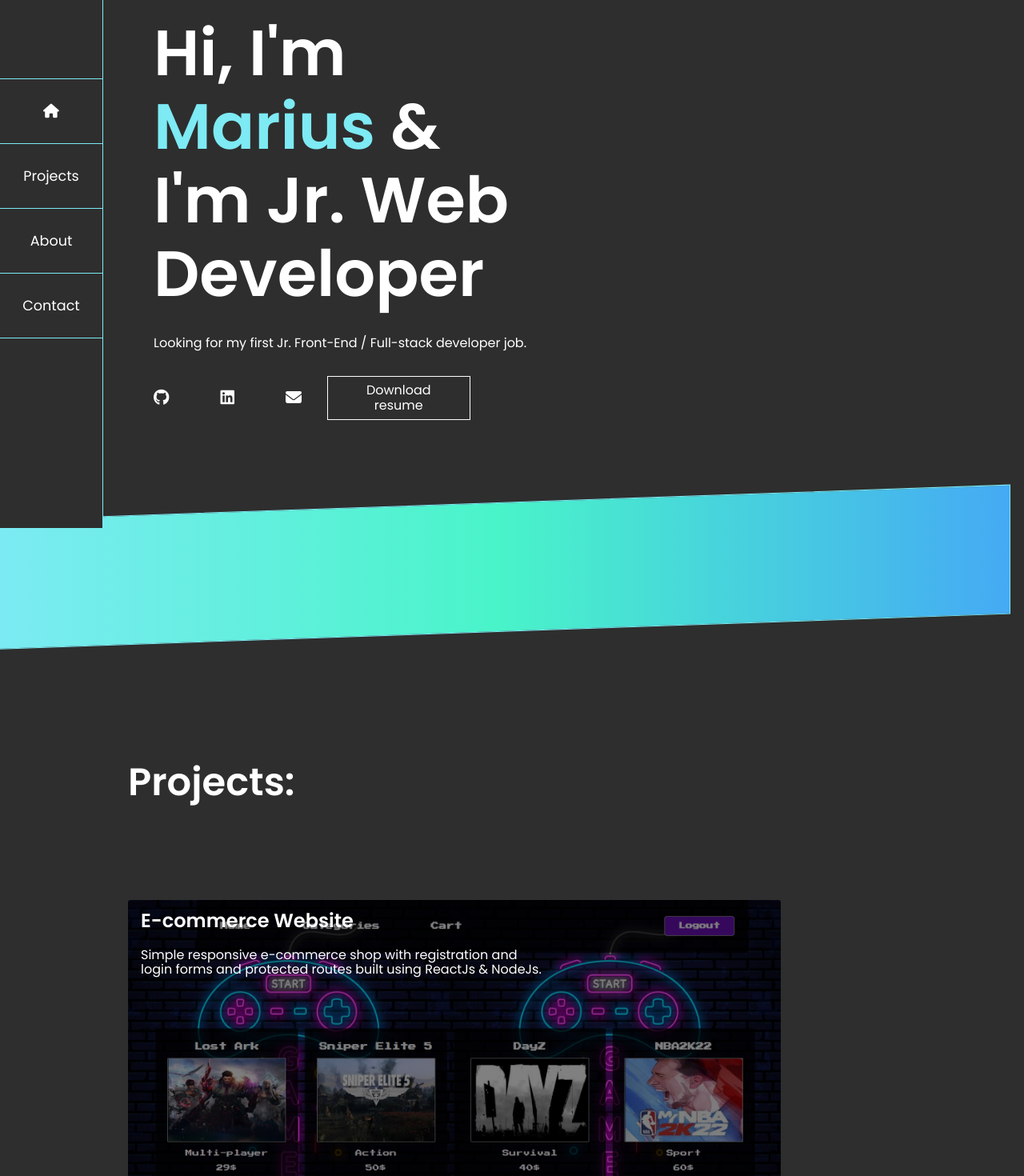
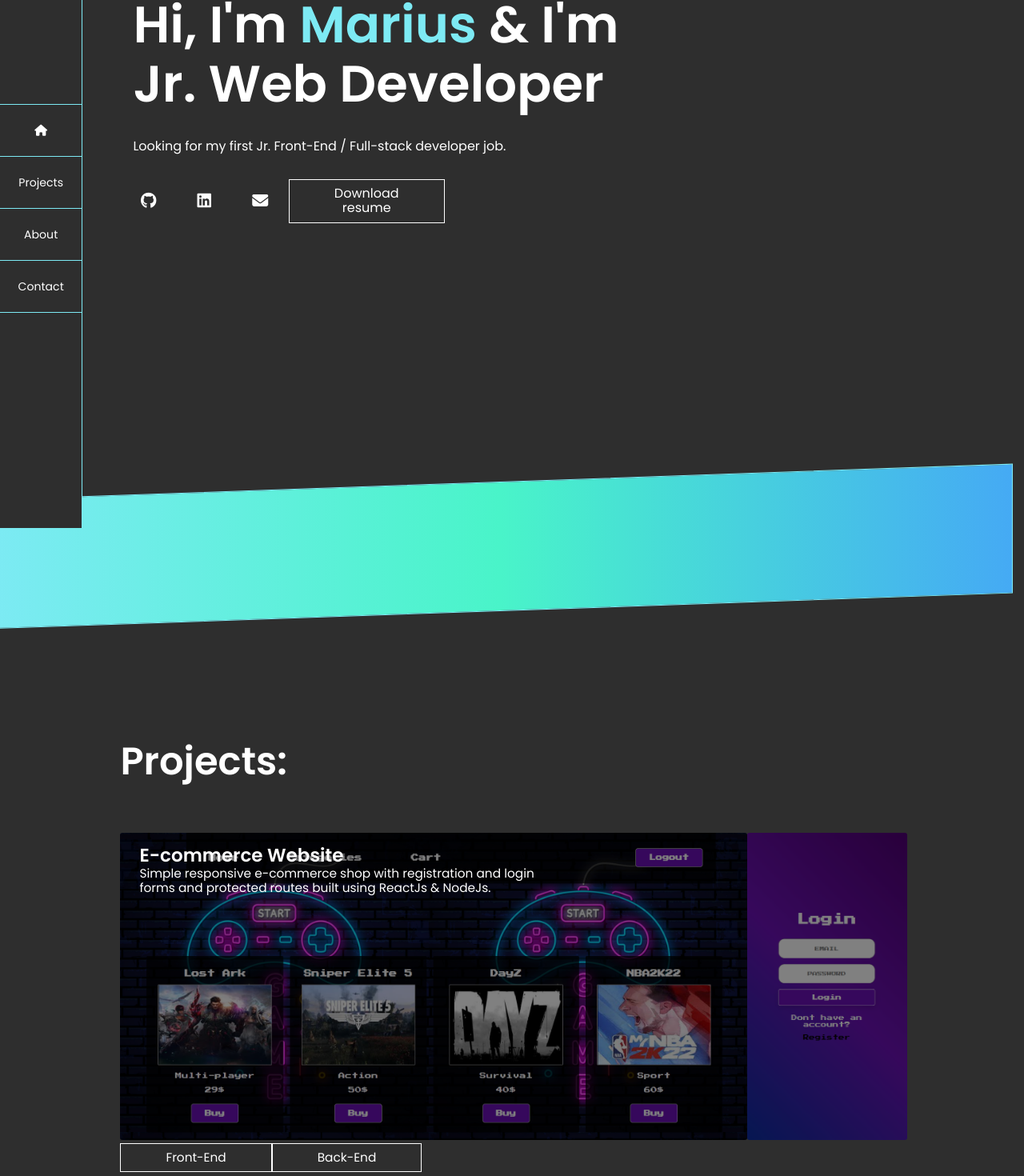
Before and after one commit to mariusGood/portfolio, a React (Create React App) app: page / in a window 1280 px wide. Shown: the part 140-1610 px from the top of the page at 80% size. Built offline with nearby package versions, Linux system fonts and the light colour scheme.

Commit message:
modifyed styles

```diff
--- a/src/App.css
+++ b/src/App.css
@@ -3,5 +3,5 @@
   background-color: #2e2e2e;
   font-family: 'Poppins', sans-serif;
   margin: 0;
-  padding: 8rem;
+  padding: 8vw;
 }
--- a/src/components/About/About.jsx
+++ b/src/components/About/About.jsx
@@ -8,7 +8,7 @@ const About = () => {
     <S.About id='about'>
       <div>
         <p>
-          just finished
+          just finished{' '}
           <a href='https://codeacademy.lt/' target='_blank' rel='noreferrer'>
             codeacademy
           </a>{' '}
--- a/src/components/About/About.style.js
+++ b/src/components/About/About.style.js
@@ -1,26 +1,29 @@
 import styled from 'styled-components';
 
 export const About = styled.section`
-  font-size: 1.5rem;
+  display: flex;
+  justify-content: center;
+  align-items: center;
+  font-size: 1.75vw;
   text-transform: uppercase;
   text-align: center;
   height: 100vh;
-  width: 90%;
+  margin-bottom: 10vw;
+
+  ul {
+    padding: 2.5vw;
+  }
 
   ul.first-list {
     display: flex;
     background-color: #ffffff;
     justify-content: space-between;
-    padding: 2rem;
-    margin-left: 3rem;
   }
 
   ul.second-list {
     display: flex;
     background-color: #ffffff;
     justify-content: space-evenly;
-    padding: 2rem;
-    margin-left: 3rem;
   }
 
   li {
@@ -28,8 +31,8 @@ export const About = styled.section`
   }
 
   img {
-    height: 5rem;
-    width: 6rem;
+    height: 6vw;
+    width: 6vw;
   }
 
   a {
--- a/src/components/Banner/Banner.style.js
+++ b/src/components/Banner/Banner.style.js
@@ -11,10 +11,10 @@ export const Banner = styled.div`
   );
   background: linear-gradient(to right, #7deaf4 0%, #49f4c9 50%, #45aaf4 100%);
   border: 1px solid #7deaf4;
-  height: 10rem;
-  margin-bottom: 10rem;
+  height: 20vh;
+  margin-bottom: 20vh;
   position: relative;
-  right: 9.2rem;
+  right: 9.25vw;
   transform: ${(props) =>
     props.deg === 'diagonal' ? 'skewy(-2deg)' : 'skewy(2deg)'};
   width: 100vw;
--- a/src/components/Button/Button.style.js
+++ b/src/components/Button/Button.style.js
@@ -5,7 +5,7 @@ export const Button = styled.button`
   border: 1px solid #ffffff;
   color: #ffffff;
   cursor: pointer;
-  padding: 0.5rem 3rem;
+  padding: 1vh 7vh;
 
   &:hover {
     color: #2e2e2e;
--- a/src/components/ContactForm/ContactForm.style.js
+++ b/src/components/ContactForm/ContactForm.style.js
@@ -1,33 +1,34 @@
 import styled from 'styled-components';
 
 export const Form = styled.section`
-  height: 80vh;
+  height: 100vh;
+  font-size: 1.25vw;
 
   h1 {
-    font-size: 3rem;
+    font-size: 7vh;
     margin: 0;
     text-align: center;
   }
   form {
     display: flex;
     flex-direction: column;
-    background: #2e2e2e;
     margin: 0 auto;
-    width: 50%;
+    width: 50vw;
   }
   label {
-    padding: 0.5rem 0;
+    padding: 1vh 0;
   }
   input,
   textarea {
+    background: #ffffff50;
+    border-radius: 5px;
+    border: 1px solid #7deaf4;
     color: #ffffff;
-    padding: 1rem;
-    background: #7e7e7e;
-    border: 1px solid #7deaf4;
-    border-radius: 5px;
+    cursor: default;
+    padding: 1.5vh;
   }
 
   button {
-    padding: 1rem;
+    padding: 2vh;
   }
 `;
--- a/src/components/Hero/Hero.styles.js
+++ b/src/components/Hero/Hero.styles.js
@@ -5,21 +5,27 @@ export const Hero = styled.section`
   align-items: flex-start;
   color: inherit;
   height: 80vh;
-  width: 60%;
+  width: 60vw;
+  font-size: 1.25vw;
+
+  @media screen and (max-width: 1000px) {
+    height: 60vh;
+  }
 
   ul {
     display: flex;
-    padding: 0;
-    width: 10rem;
+    align-items: center;
+    padding: 0 1rem;
+    width: 20vh;
   }
 
   li {
     list-style: none;
-    padding: 1rem 2rem;
+    padding: 0.5vw 2vw;
 
     a {
       color: inherit;
-      font-size: 1.25rem;
+      font-size: 2.5vh;
       text-decoration: none;
 
       :hover {
@@ -33,7 +39,7 @@ export const Hero = styled.section`
     padding: 2rem;
 
     h1 {
-      font-size: 5rem;
+      font-size: 5vw;
       font-weight: 600;
       margin: 0;
       padding: 0 2rem;
--- a/src/components/Menu/Menu.jsx
+++ b/src/components/Menu/Menu.jsx
@@ -14,7 +14,7 @@ const Menu = () => {
           duration={500}
           offset={-130}
           delay={200}
-          ignoreCancelEvents={false}
+          ignoreCancelEvents={true}
           onClick={scroll.scrollTo('home')}
         >
           <i className='fa-solid fa-house'></i>
@@ -26,7 +26,7 @@ const Menu = () => {
           duration={500}
           delay={200}
           offset={-50}
-          ignoreCancelEvents={false}
+          ignoreCancelEvents={true}
           onClick={scroll.scrollTo('projects')}
         >
           Projects
@@ -37,7 +37,6 @@ const Menu = () => {
           smooth={true}
           duration={500}
           delay={200}
-          offset={-100}
           ignoreCancelEvents={false}
           onClick={scroll.scrollTo('about')}
         >
@@ -50,7 +49,7 @@ const Menu = () => {
           duration={500}
           delay={200}
           offset={-100}
-          ignoreCancelEvents={false}
+          ignoreCancelEvents={true}
           onClick={scroll.scrollTo('contact')}
         >
           Contact
--- a/src/components/Menu/Menu.styles.js
+++ b/src/components/Menu/Menu.styles.js
@@ -13,7 +13,7 @@ export const Menu = styled.menu`
   position: fixed;
   left: 0;
   top: 0;
-  width: 8rem;
+  width: 8vw;
   z-index: 10;
 `;
 
@@ -29,19 +29,23 @@ export const Links = styled(Link)`
   border-bottom: 1px solid #7deaf4;
   color: #ffffff;
   cursor: pointer;
-  font-size: 1.1rem;
-  line-height: 5rem;
+  font-size: 1.1vw;
+  line-height: 5vw;
   text-align: center;
   text-decoration: none;
   width: 100%;
 
   :hover {
     color: #7deaf4;
-    font-size: 1.25rem;
+    font-size: 1.3vw;
     transition: ease 0.5s;
   }
 
   :focus {
     color: #7deaf4;
   }
+
+  @media screen and (min-width: 2000px) {
+    line-height: 8rem;
+  }
 `;
--- a/src/components/Projects/Projects.styles.js
+++ b/src/components/Projects/Projects.styles.js
@@ -4,11 +4,12 @@ export const Projects = styled.div`
   display: flex;
   flex-direction: column;
   width: 80vw;
+  font-size: 1.2vw;
 
   div.text {
     position: relative;
-    top: 7rem;
-    left: 1rem;
+    top: 6vw;
+    left: 3vh;
     width: 50%;
     z-index: 5;
   }
@@ -16,8 +17,7 @@ export const Projects = styled.div`
   img {
     border-radius: 3px;
     filter: brightness(50%);
-    height: 25rem;
-    width: auto;
+    height: 30vw;
 
     &:hover {
       filter: brightness(80%);
@@ -36,4 +36,9 @@ export const Projects = styled.div`
   div.flex {
     display: flex;
   }
+
+  p,
+  h2 {
+    margin: 0;
+  }
 `;
--- a/src/components/ProjectsList/ProjectsList.style.js
+++ b/src/components/ProjectsList/ProjectsList.style.js
@@ -3,12 +3,12 @@ import styled from 'styled-components';
 export const ProjectList = styled.section`
   display: flex;
   flex-direction: column;
-  margin-bottom: 10rem;
-  padding: 0 2rem;
+  margin-bottom: 20vh;
+  padding: 0 6vh;
 
   h1 {
     color: inherit;
-    font-size: 3rem;
+    font-size: 6vh;
     margin: 0;
   }
 `;
--- a/src/pages/Home.jsx
+++ b/src/pages/Home.jsx
@@ -16,6 +16,7 @@ const Home = () => {
       <ProjectsList />
       <Banner />
       <About />
+      <Banner deg='diagonal' />
       <ContactForm />
       <Footer />
     </div>
```
